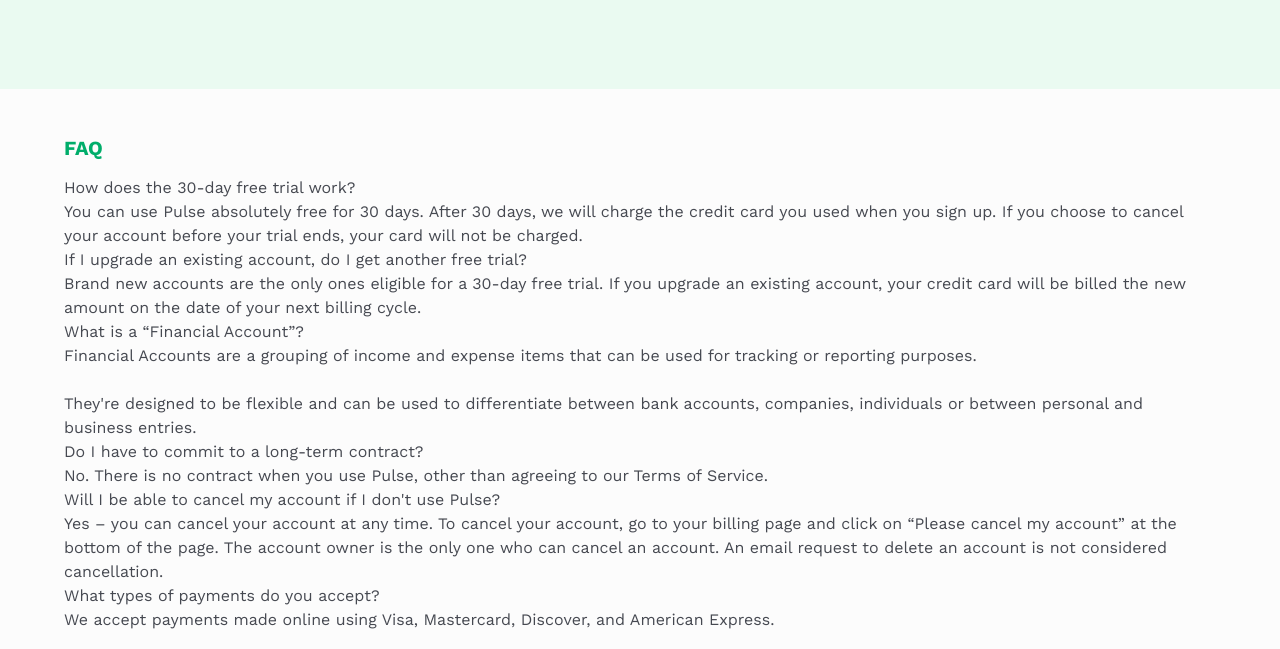
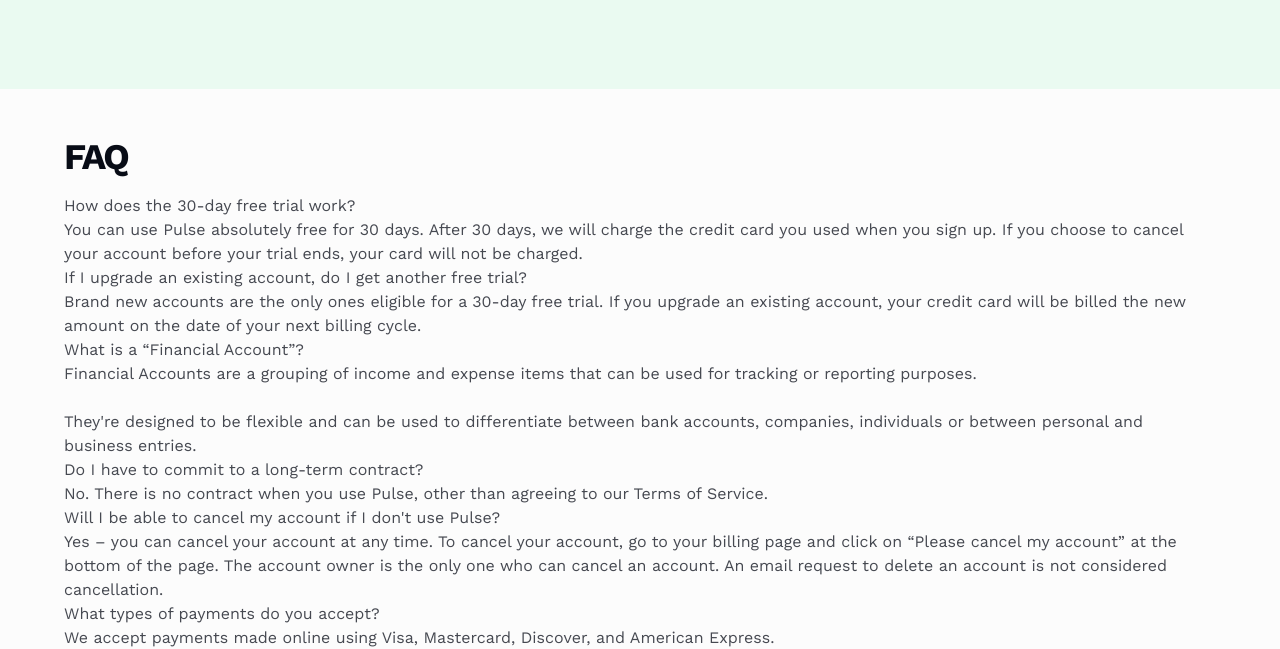
Before and after one commit to Solo-Incrementing/pulse-pricing-page, a plain HTML site: page index.html in a window 1280 px wide. Shown: the part 1880-2529 px from the top of the page. Drawn offline with nearby package versions, Linux system fonts and the light colour scheme.

Commit message:
Add faq heading styling

```diff
--- a/index.html
+++ b/index.html
@@ -174,7 +174,7 @@
       </div>
     </div>
     <div class="faq-container container">
-      <h2>FAQ</h2>
+      <h2 class="faq-heading">FAQ</h2>
       <div class="faq-blocks-container">
         <div class="faq-block">
           <div class="faq-block__heading">How does the 30-day free trial work?</div>
--- a/styles/faq-section.css
+++ b/styles/faq-section.css
@@ -1,3 +1,12 @@
 .faq-container {
   padding: 3rem 1.5rem 2rem 1.5rem;
 }
+
+.faq-heading {
+  color: var(--black);
+  font-size: 2.25rem;
+  font-weight: 700;
+  line-height: 1.15;
+  letter-spacing: -2px;
+  margin-bottom: 1rem;
+}
```
